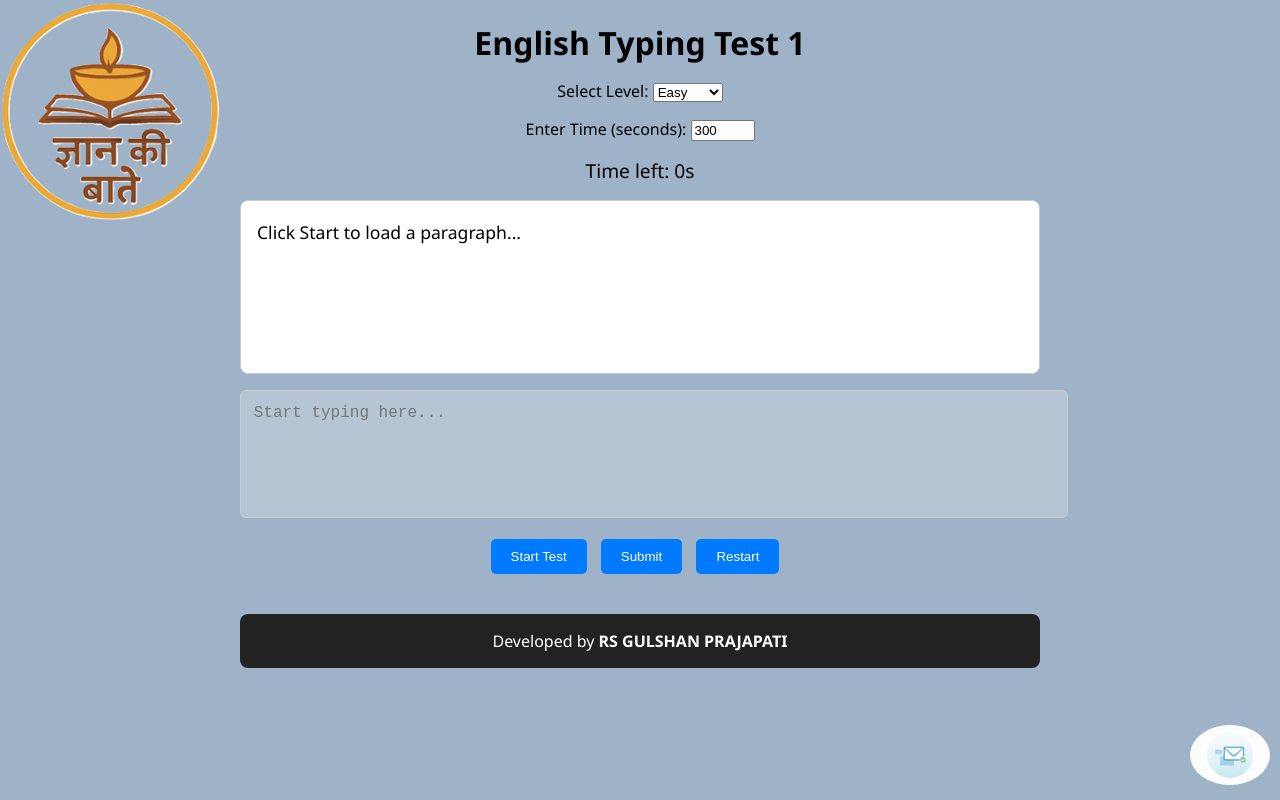
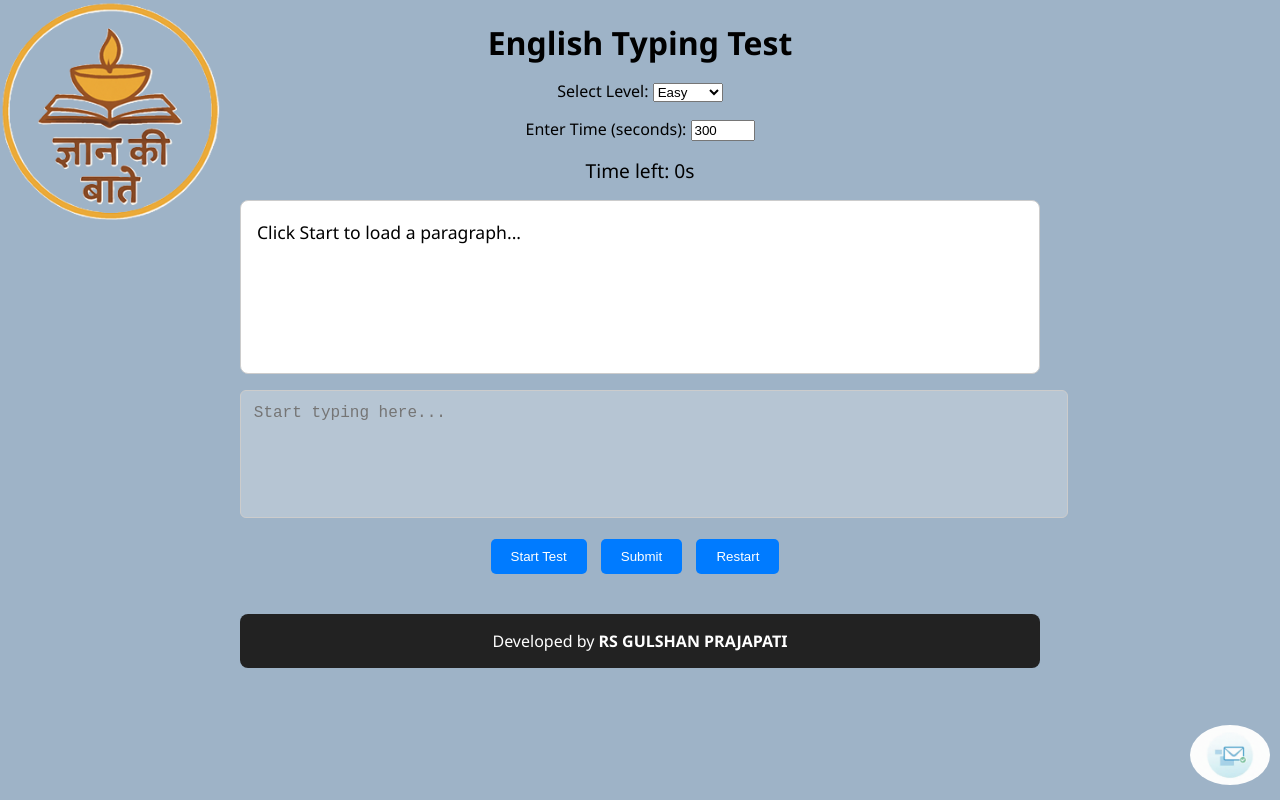
Before and after one commit to GULSHANDIGITALZONE/TYPING, a plain HTML site: page index.html in a window 1280 px wide. Drawn offline with Linux system fonts and the light colour scheme.

Commit message:
Update index.html

```diff
--- a/index.html
+++ b/index.html
@@ -77,7 +77,7 @@
   </style>
 </head>
 <body>
-  <h1>English Typing Test 1</h1>
+  <h1>English Typing Test</h1>
 
     <div style="font-size:1rem;">
       <a href="mailto:gulshankumardariyapur85885@gmail.com" style="position: fixed; bottom: 10px; right: 10px;"><img style="width: 80px; height: auto; border-radius: 50%;" src="./smartparcel-mail.gif" alt=""></a>
```
